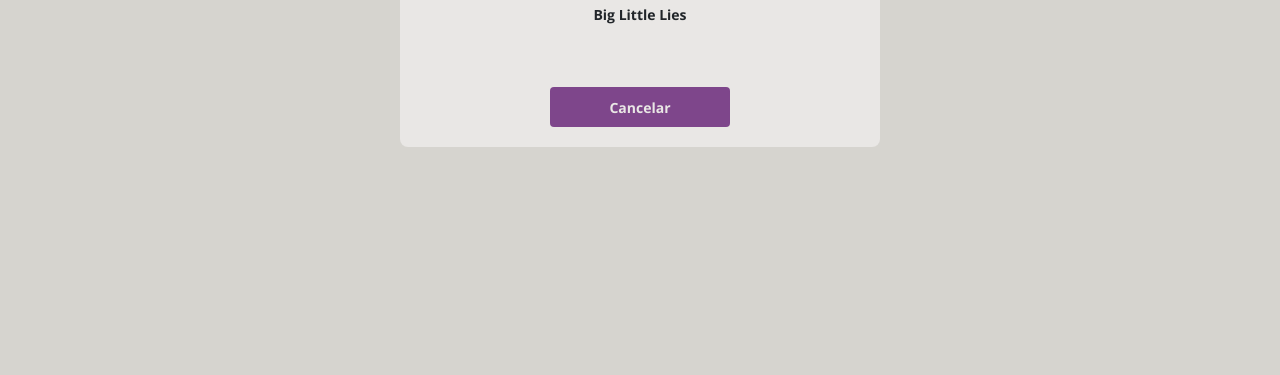
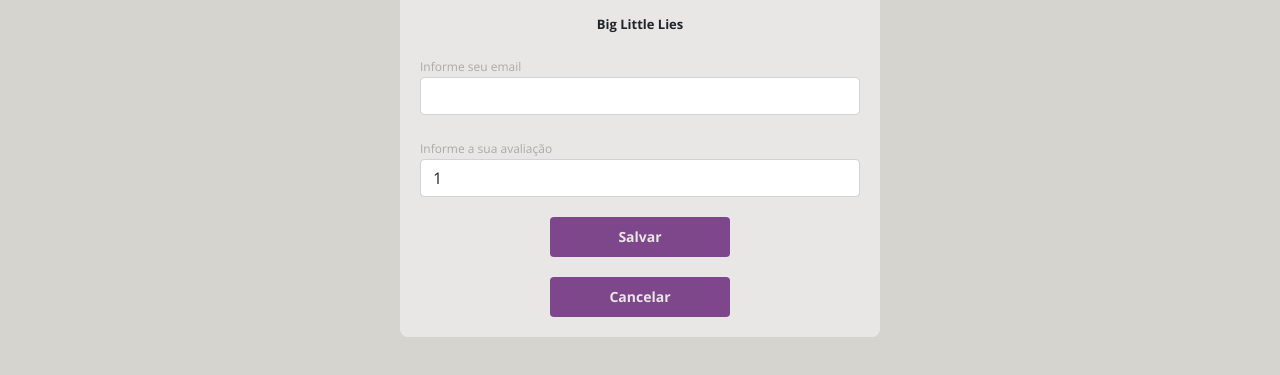
Before and after one commit to victoriaflores4/DSMovie, a plain HTML site: page form.html in a window 1280 px wide. Shown: the part 463-838 px from the top of the page. Before the commit the page ends 800 px from the top, so only its background shows below. Drawn offline with nearby package versions, Linux system fonts and the light colour scheme.

Commit message:
Formulario PARTE 2

```diff
--- a/CSS/styles.css
+++ b/CSS/styles.css
@@ -6,6 +6,7 @@
     --color-primary: #7e468b;
     --color-primary-hover: #693a74;
     --white: #e9e7e5;
+    --text-light-gray: #aaa
 }
 
 * {
@@ -102,6 +103,7 @@
     align-items: center;
     justify-content: center;
     border-radius: 4px;
+    border: 0px;
 
 }
 
@@ -116,6 +118,7 @@
     align-items: center;
     justify-content: center;
     border-radius: 4px;
+    border: 0px;
 }
 
 .dsmovie-form-container {
@@ -128,3 +131,39 @@
     max-width: 480px;
     border-radius: 8px 8px 0 0;
 }
+
+.dsmovie-form-description {
+    background-color: var(--white);
+    padding: 20px;
+    display: flex;
+    flex-direction: column;
+    align-items: center;
+    border-radius: 0 0 8px 8px;
+}
+
+.dsmovie-form-description h3 {
+    font-size: 13px;
+    font-weight: 700;
+    margin-bottom: 20px;
+}
+
+.dsmovie-form {
+    width: 100%;
+}
+
+.dsmovie-form-group {
+    margin-bottom: 20px;
+}
+
+.dsmovie-form-group label {
+    font-size: 12px;
+    color: var(--text-light-gray);
+}
+
+.dsmovie-form-btn-container {
+    height: 100px;
+    display: flex;
+    flex-direction: column;
+    align-items: center;
+    justify-content: space-between;
+}
--- a/form.html
+++ b/form.html
@@ -35,9 +35,29 @@
                     <div class="container dsmovie-form-container">
                         <img src="https://www.themoviedb.org/t/p/original/zxGkno93ExrTMsJVllH6mzQ652z.jpg"
                             alt="Big Little Lies">
-                        <div class="dsmovie-card--description">
+                        <div class="dsmovie-form-description">
                             <h3>Big Little Lies</h3>
-                            <a class="dsmovie-btn" href="index.html">Cancelar</a>
+                            <form class="dsmovie-form" >
+                                <div class="form-group dsmovie-form-group">
+                                    <label for="email">Informe seu email</label>
+                                    <input class="form-control" type="email" id="email">
+                                </div>
+
+                                <div class="form-group dsmovie-form-group">
+                                    <label for="score">Informe a sua avaliação</label>
+                                    <select class="form-control" name="score" id="score">
+                                        <option value="1">1</option>
+                                        <option value="2">2</option>
+                                        <option value="3">3</option>
+                                        <option value="4">4</option>
+                                        <option value="5">5</option>
+                                    </select>
+                                </div>
+                                <div class="dsmovie-form-btn-container">
+                                    <button class="dsmovie-btn"type="submit">Salvar</button>
+                                    <a class="dsmovie-btn" href="index.html">Cancelar</a>
+                                </div>
+                            </form>
                         </div>
                     </div>
                 </div>
```
